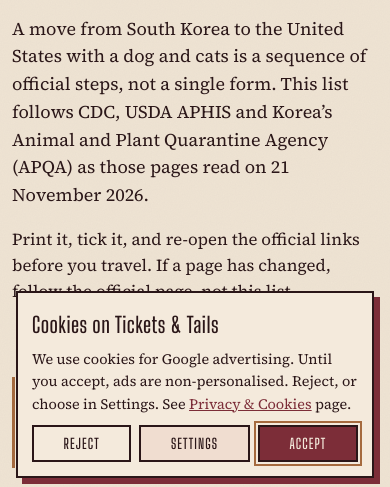
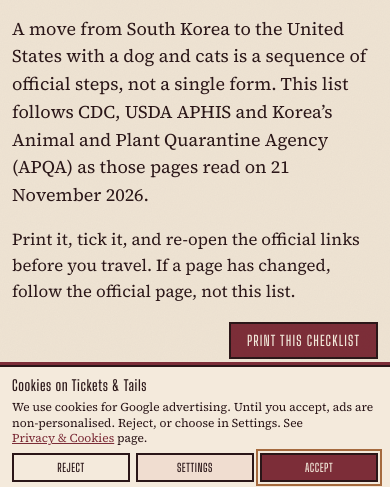
Before and after one commit to leejaeml2309-alt/ticketsntails-site, a plain HTML site: page printable-checklists/korea-to-us-pet-move-checklist/index.html in a window 390 px wide. Shown: the part 354-841 px from the top of the page. Drawn offline with Linux system fonts and the light colour scheme.

Commit message:
Make the cookie banner a compact bottom sheet on small screens.
At 600px and below the banner is a slim, small-type sheet anchored
at the bottom, with buttons in one row and a 30vh cap. Body padding
tracks the banner height while it is open and is cleared after a
choice. Desktop layout and Consent Mode v2 behaviour are unchanged.

```diff
--- a/assets/js/consent.js
+++ b/assets/js/consent.js
@@ -90,12 +90,26 @@
   var lastFocus = null;
   var settingsOpen = false;
 
+  var padObserver = null;
+
+  function bannerHeight() {
+    if (!bannerRoot || bannerRoot.hidden) return 0;
+    return Math.ceil(bannerRoot.getBoundingClientRect().height);
+  }
+
   function syncPad() {
     if (!bannerRoot || bannerRoot.hidden) {
       document.body.style.paddingBottom = "";
       return;
     }
-    document.body.style.paddingBottom = bannerRoot.offsetHeight + "px";
+    document.body.style.paddingBottom = bannerHeight() + "px";
+  }
+
+  function watchPad() {
+    syncPad();
+    if (padObserver || typeof ResizeObserver === "undefined" || !bannerRoot) return;
+    padObserver = new ResizeObserver(syncPad);
+    padObserver.observe(bannerRoot);
   }
 
   function hideBanner() {
@@ -116,7 +130,7 @@
     if (openSettings) openSettingsPanel(true);
     var focusable = bannerRoot.querySelector(openSettings ? "#cookie-save" : "#cookie-accept");
     if (focusable) focusable.focus();
-    syncPad();
+    watchPad();
   }
 
   function openSettingsPanel(visible) {
@@ -129,7 +143,7 @@
       else panel.setAttribute("hidden", "");
     }
     if (btn) btn.setAttribute("aria-expanded", visible ? "true" : "false");
-    syncPad();
+    watchPad();
   }
 
   function currentSettingsFromForm() {
--- a/assets/style.css
+++ b/assets/style.css
@@ -996,13 +996,67 @@ footer.site .cookie-settings-link:hover { color: var(--paper); }
 .cookie-settings:not([hidden]) ~ .cookie-actions #cookie-save { display: inline-block; }
 .cookie-settings:not([hidden]) ~ .cookie-actions #cookie-accept { display: none; }
 @media (max-width: 560px) {
-  .cookie-inner { padding: 16px 14px 14px; }
   .coming-soon, .coming-soon.cat-panel { width: calc(100% - 24px); padding: 24px 16px; }
-  .cookie-actions { justify-content: stretch; }
-  .cookie-btn { flex: 1 1 auto; }
 }
 @media (prefers-reduced-motion: reduce) {
   .cookie-banner, .cookie-inner { transition: none; }
+}
+
+/* Compact cookie bottom sheet at ≤600px. Desktop banner styles stay as above. */
+@media (max-width: 600px) {
+  .cookie-banner {
+    padding: 0;
+    max-height: 30vh;
+    overflow: visible;
+  }
+  .cookie-inner {
+    width: 100%;
+    margin: 0;
+    border-width: 2px 0 0;
+    box-shadow: 0 -3px 0 var(--accent);
+    padding: 8px 12px calc(8px + env(safe-area-inset-bottom, 0px));
+    max-height: 30vh;
+    overflow: auto;
+    -webkit-overflow-scrolling: touch;
+  }
+  .cookie-title {
+    font-size: 0.92rem;
+    letter-spacing: 0.04em;
+    margin: 0 0 2px;
+  }
+  .cookie-desc {
+    margin: 0 0 6px;
+    font-size: 0.75rem;
+    line-height: 1.3;
+  }
+  .cookie-settings {
+    padding: 8px 10px;
+    margin: 0 0 6px;
+  }
+  .cookie-settings legend {
+    font-size: 0.7rem;
+    margin-bottom: 4px;
+  }
+  .cookie-opt {
+    font-size: 0.75rem;
+    gap: 8px;
+    margin: 0 0 4px;
+  }
+  .cookie-opt input { width: 16px; height: 16px; margin-top: 1px; }
+  .cookie-actions {
+    display: flex;
+    flex-wrap: nowrap;
+    gap: 6px;
+    justify-content: stretch;
+  }
+  .cookie-btn {
+    flex: 1 1 0;
+    min-width: 0;
+    font-size: 0.72rem;
+    letter-spacing: 0.05em;
+    padding: 6px 8px;
+    white-space: nowrap;
+  }
 }
 
 /* ---- 21 Nov 2026: sections, articles, printable checklist ---- */
```
